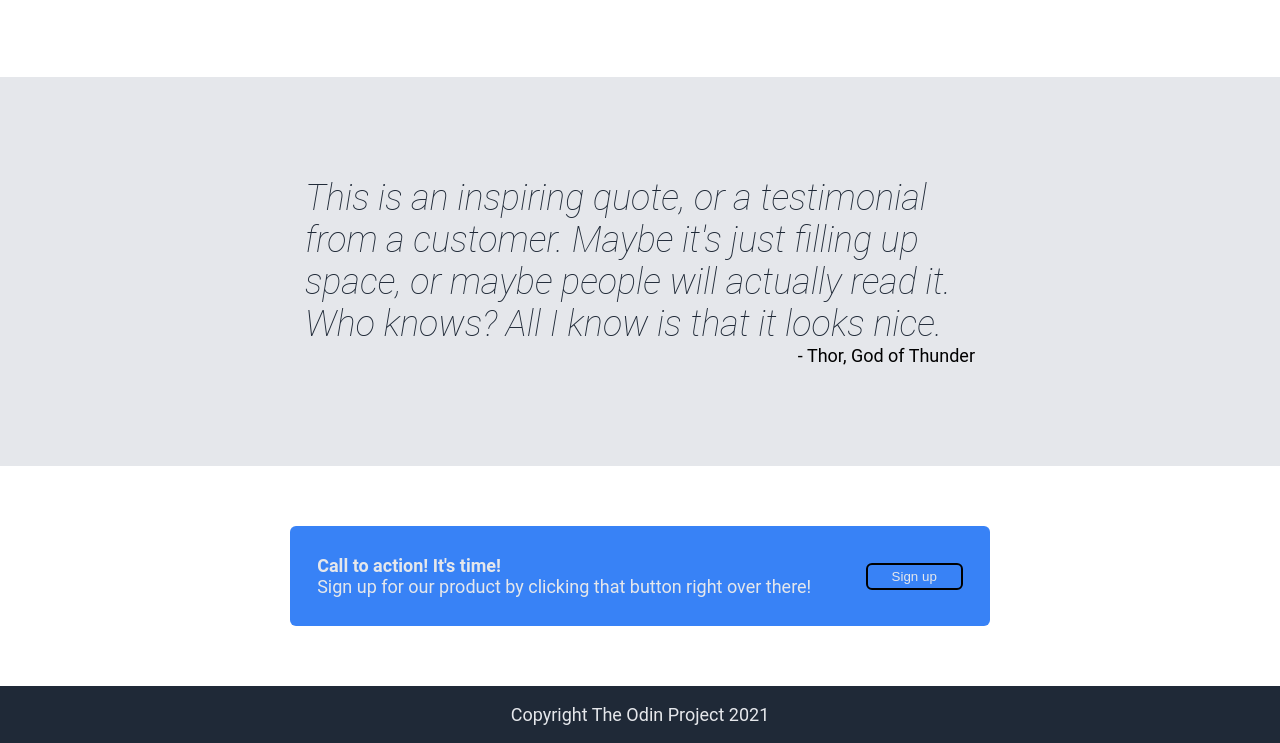
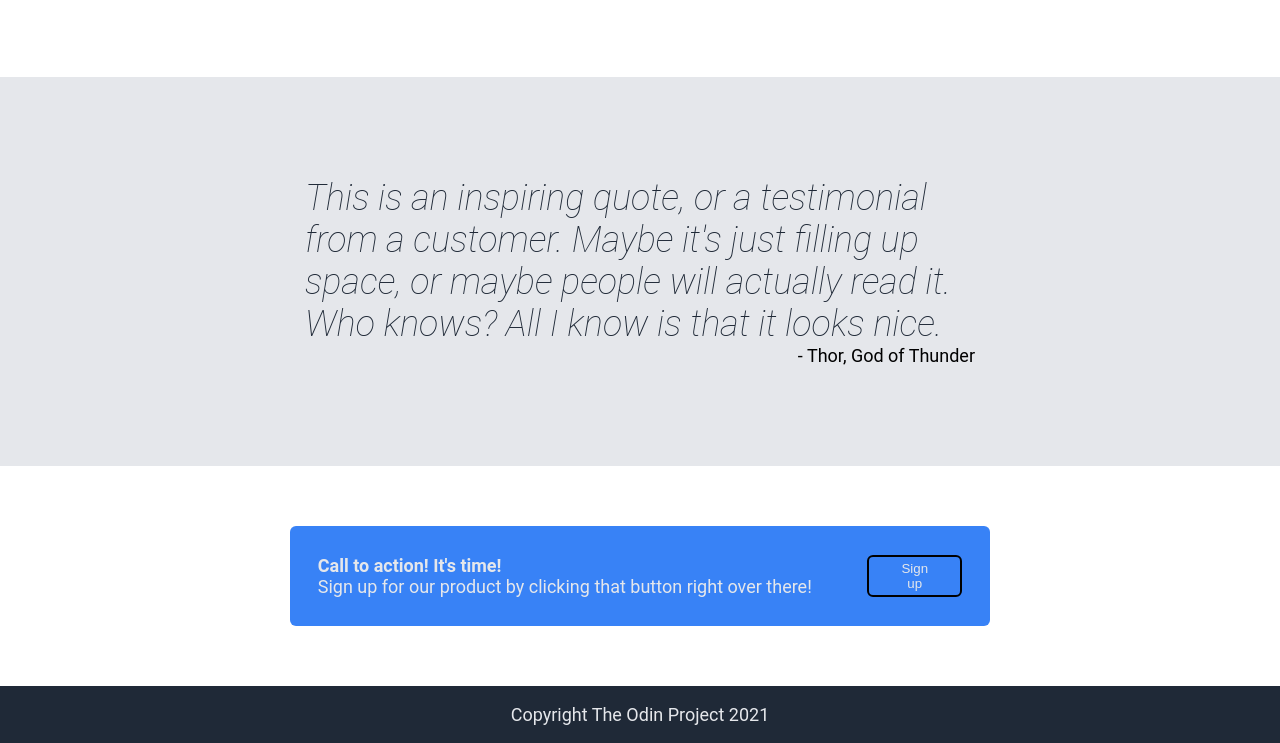
Before and after one commit to Silmunia/odin-landing-page, a plain HTML site: page index.html in a window 1280 px wide. Shown: the part 758-1501 px from the top of the page. Drawn offline with Linux system fonts and the light colour scheme.

Commit message:
Refactor button style code

```diff
--- a/index.html
+++ b/index.html
@@ -23,7 +23,7 @@
                 <div class="intro-text">
                     <h1>This website is awesome</h1>
                     <p>This website has some subtext that goes here under the main title. It's a smaller font and the color is lower contrast.</p>
-                    <button>Sign Up</button>
+                    <button class="button">Sign Up</button>
                 </div>
                 <img src="https://placehold.co/600x400" alt="This is a placeholder for an image">
             </div>
@@ -62,7 +62,7 @@
                     <h1>Call to action! It's time!</h1>
                     <p>Sign up for our product by clicking that button right over there!</p>
                 </div>
-                <button>Sign up</button>
+                <button class="button">Sign up</button>
             </div>
         </div>
 
--- a/style.css
+++ b/style.css
@@ -74,12 +74,12 @@ body {
     margin: 0px;
 }
 
-.intro-text button {
+.button {
     border-radius: 6px;
     border-style: none;
-    background-color: #3882F6;
     padding: 4px 24px;
     color: #E5E7EB;
+    background-color: #3882F6;
     width: 95px;
 }
 
@@ -174,12 +174,8 @@ body {
     margin: 0px;
 }
 
-.action button {
-    padding: 4px 24px;
-    border-radius: 6px;
-    color: #E5E7EB;
+.action .button {
     border-style: solid;
-    background-color: #3882F6;
 }
 
 .footer {
```
